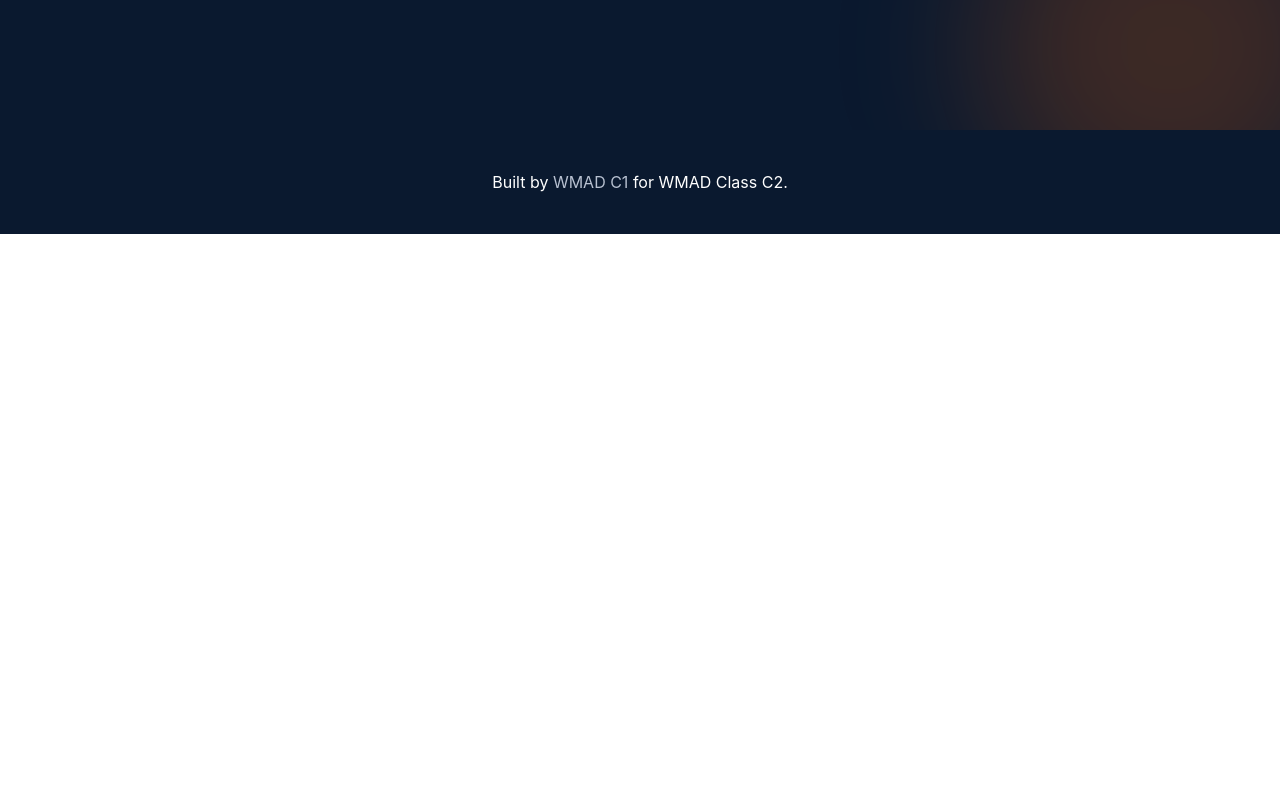
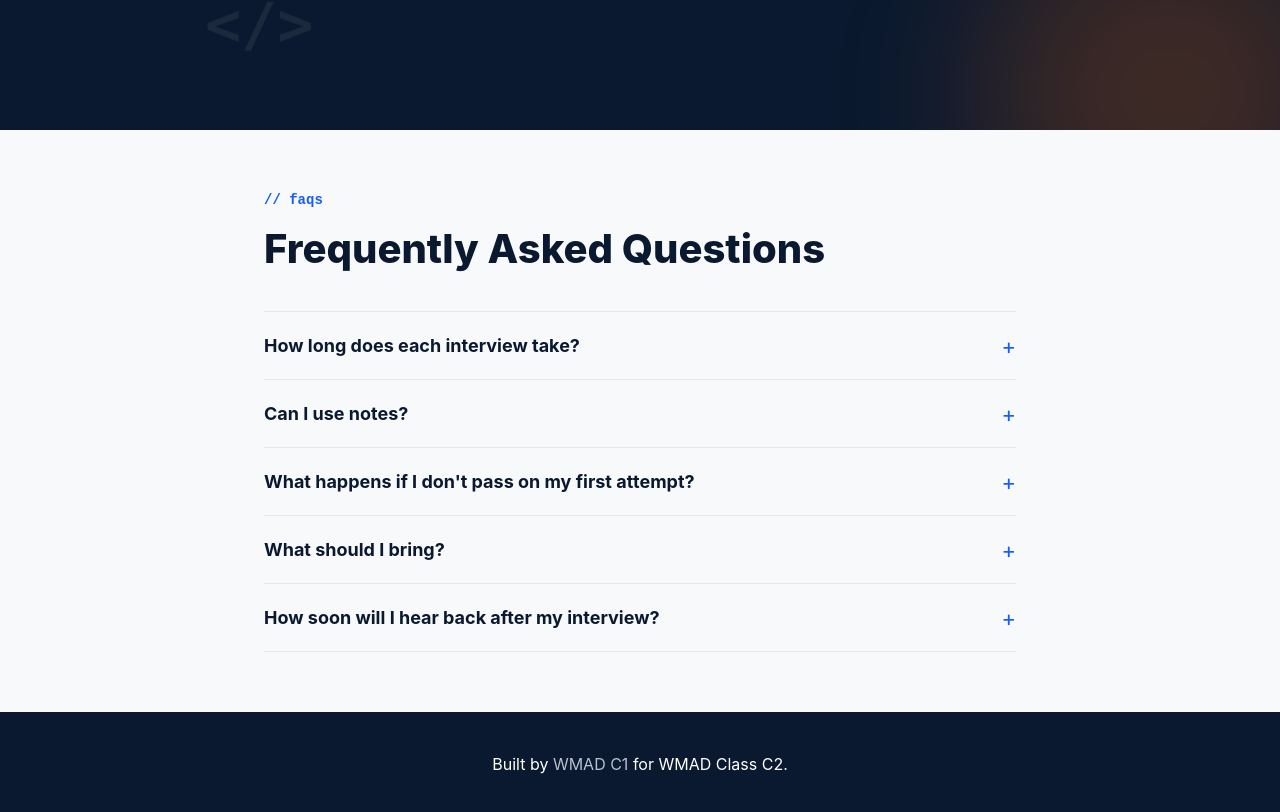
Before and after one commit to DaraCOOKED/project-wamd-interview, a Nuxt app: page / in a window 1280 px wide. Shown: the part 670-1482 px from the top of the page. Before the commit the page ends 904 px from the top, so only its background shows below. Built offline with nearby package versions, Linux system fonts and the light colour scheme.

Commit message:
create the faq

```diff
--- /dev/null
+++ b/app/components/FaqAccordion.vue
@@ -0,0 +1,161 @@
+<template>
+  <section class="faq-section">
+    <p class="faq-eyebrow">// faqs</p>
+    <h2 class="faq-title">Frequently Asked Questions</h2>
+
+    <div class="faq-list">
+      <div
+        v-for="(item, index) in faqs"
+        :key="index"
+        class="faq-item"
+      >
+        <button
+          class="faq-question"
+          type="button"
+          :aria-expanded="openIndex === index"
+          @click="toggle(index)"
+        >
+          <span>{{ item.question }}</span>
+          <span class="faq-icon" :class="{ open: openIndex === index }">+</span>
+        </button>
+
+        <div
+          class="faq-answer-wrap"
+          :class="{ open: openIndex === index }"
+        >
+          <p class="faq-answer">{{ item.answer }}</p>
+        </div>
+      </div>
+    </div>
+  </section>
+</template>
+
+<script setup>
+import { ref } from 'vue'
+
+// Pass your own list via props if you want, this is just default content
+const props = defineProps({
+  faqs: {
+    type: Array,
+    default: () => [
+      {
+        question: 'How long does each interview take?',
+        answer: 'Each interview typically takes around 30–45 minutes, depending on the role and stage.'
+      },
+      {
+        question: 'Can I use notes during the technical interview?',
+        answer: 'Yes, you can refer to short notes, but you should be ready to explain your thinking out loud.'
+      },
+      {
+        question: "What happens if I don't pass on my first attempt?",
+        answer: 'You can request feedback and reapply after the cooldown period specified in the guide.'
+      },
+      {
+        question: 'What should I bring?',
+        answer: 'Bring a valid ID, a printed or digital copy of your resume, and a notebook if you prefer taking notes.'
+      },
+      {
+        question: 'How soon will I hear back after my interview?',
+        answer: 'Results are usually shared within 3–5 business days via email.'
+      }
+    ]
+  }
+})
+
+const openIndex = ref(null)
+
+function toggle(index) {
+  openIndex.value = openIndex.value === index ? null : index
+}
+</script>
+
+<style scoped>
+.faq-section {
+  max-width: 800px;
+  margin: 0 auto;
+  padding: 60px 24px;
+}
+
+.faq-eyebrow {
+  font-family: 'Roboto Mono', monospace;
+  color: #175CFF;
+  font-size: 14px;
+  font-weight: 600;
+  margin: 0 0 8px;
+}
+
+.faq-title {
+  font-family: 'Inter', sans-serif;
+  color: #0A192F;
+  font-size: 40px;
+  font-weight: 800;
+  margin: 0 0 32px;
+}
+
+.faq-list {
+  border-top: 1px solid #e5e7eb;
+}
+
+.faq-item {
+  border-bottom: 1px solid #e5e7eb;
+}
+
+.faq-question {
+  width: 100%;
+  display: flex;
+  align-items: center;
+  justify-content: space-between;
+  gap: 16px;
+  background: none;
+  border: none;
+  cursor: pointer;
+  padding: 20px 0;
+  text-align: left;
+  font-family: 'Inter', sans-serif;
+  font-size: 18px;
+  font-weight: 700;
+  color: #0A192F;
+}
+
+.faq-icon {
+  flex-shrink: 0;
+  color: #175CFF;
+  font-size: 22px;
+  font-weight: 400;
+  line-height: 1;
+  transition: transform 0.2s ease;
+}
+
+.faq-icon.open {
+  transform: rotate(45deg);
+}
+
+.faq-answer-wrap {
+  display: grid;
+  grid-template-rows: 0fr;
+  transition: grid-template-rows 0.25s ease;
+}
+
+.faq-answer-wrap.open {
+  grid-template-rows: 1fr;
+}
+
+.faq-answer {
+  overflow: hidden;
+  margin: 0;
+  padding-bottom: 0;
+  color: #4b5563;
+  font-family: 'Inter', sans-serif;
+  font-size: 15px;
+  line-height: 1.6;
+  min-height: 0;
+}
+
+.faq-answer-wrap.open .faq-answer {
+  padding-bottom: 20px;
+}
+
+.faq-answer-wrap:not(.open) .faq-answer {
+  visibility: hidden;
+}
+</style>
--- a/app/layouts/default.vue
+++ b/app/layouts/default.vue
@@ -25,8 +25,8 @@
             <path d="M3 6h18M3 12h18M3 18h18" stroke="currentColor" stroke-width="2" stroke-linecap="round"/>
           </svg>
           <!-- VS Code close icon (open state) -->
-          <svg v-else class="w-6 h-6" :class="{ 'text-white': !headerScrolled, 'text-[#0A192F]': headerScrolled }" fill="currentColor" viewBox="0 0 24 24" aria-hidden="true">
-            <path d="M23.91 6.58L18.18.53a1.18 1.18 0 0 0-1.68.22L11 8.27 4.74 3.32a1.17 1.17 0 0 0-1.57.11L.22 6.54a1.18 1.18 0 0 0 0 1.68l4 3.78-4 3.78a1.18 1.18 0 0 0 0 1.68l2.95 3.11a1.18 1.18 0 0 0 1.57.11L11 15.73l5.5 7.52a1.18 1.18 0 0 0 1.68.22l5.73-6.05a1.18 1.18 0 0 0 0-1.68L18 12l5.91-3.74a1.18 1.18 0 0 0 0-1.68zM16.5 12L11 8.27v7.46zm-9 0L4 9.63l1.83-1.4 1.67 1.32zm9 5.86l-2-2.73 2-1.37zm0-11.72v4.1l-2-1.37z"/>
+          <svg v-else class="w-6 h-6 text-[#0A192F]" fill="none" stroke="currentColor" viewBox="0 0 24 24" aria-hidden="true">
+            <path stroke-linecap="round" stroke-linejoin="round" stroke-width="2" d="M6 18L18 6M6 6l12 12"/>
           </svg>
         </button>
       </div>
@@ -109,4 +109,13 @@ onUnmounted(() => {
       transition-duration: 0.001ms !important;
     }
   }
+
+  .mobile-menu {
+    max-height: 0;
+    overflow: hidden;
+  }
+
+  .mobile-menu.is-open {
+    max-height: 320px;
+  }
 </style>
--- a/app/pages/index.vue
+++ b/app/pages/index.vue
@@ -1,9 +1,17 @@
 <template>
   <Hero />
+  <FaqAccordion :faqs="[
+  { question: 'How long does each interview take?', answer: 'ot mean data te' },
+  { question: 'Can I use notes?', answer: 'bro som alok' },
+  { question: 'What happens if I don\'t pass on my first attempt?', answer: '...' },
+  { question: 'What should I bring?', answer: '...' },
+  { question: 'How soon will I hear back after my interview?', answer: '...' }
+]" />
 
 </template>
 
 
 <script setup>
+import FaqAccordion from '~/components/FaqAccordion.vue'
 import Hero from '~/components/Hero.vue'
 </script>
```
